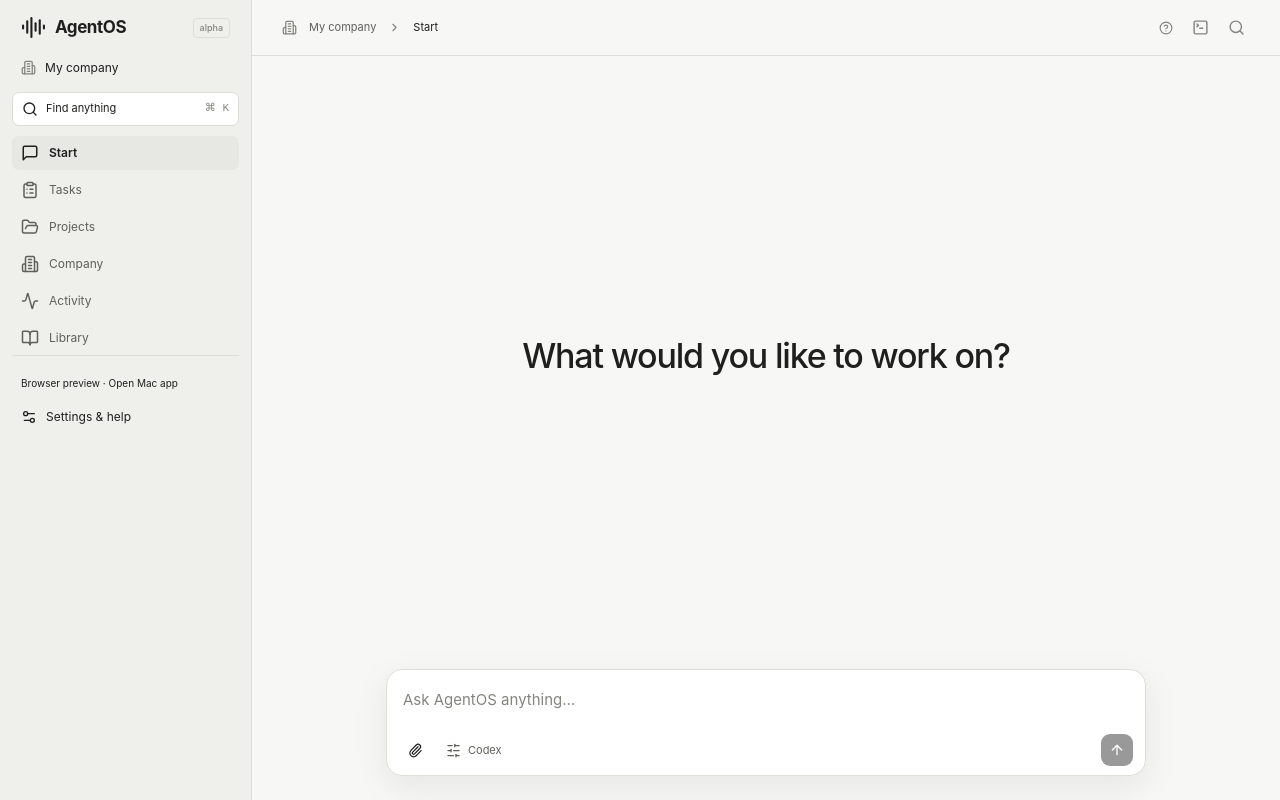
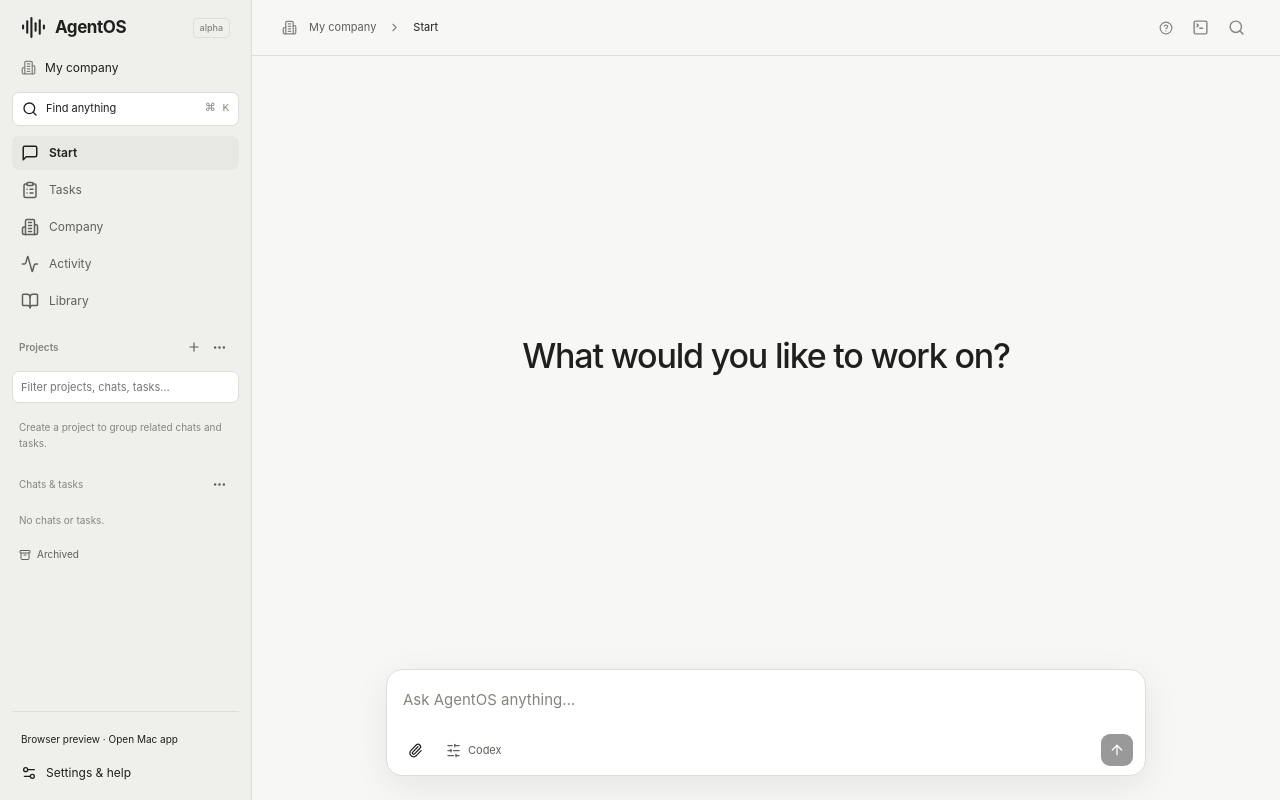
Before and after one commit to mohammeddal/agentos, a React (Vite) app in the folder apps/desktop/: page / in a window 1280 px wide. Built offline with nearby package versions, Linux system fonts and the light colour scheme.

Commit message:
feat: make project directory persistent

```diff
--- a/apps/desktop/src/app/CompanyWorkspace.tsx
+++ b/apps/desktop/src/app/CompanyWorkspace.tsx
@@ -394,8 +394,6 @@
   const primary =
     office || view === "agents"
       ? { type: "agent" as const, label: "New agent" }
-      : view === "projects"
-        ? { type: "project" as const, label: "New project" }
       : view === "tasks"
         ? { type: "task" as const, label: "New task" }
         : view === "domains"
@@ -438,7 +436,9 @@
             <span>
               {route.chatId
                 ? "Chat"
-                : office?.name || destinations.find((d) => d.view === group)?.label}
+                : office?.name ||
+                  destinations.find((d) => d.view === group)?.label ||
+                  viewLabels[view]}
             </span>
           </div>
           <div className="co-top-actions">
@@ -479,7 +479,7 @@
               This office is no longer available. Choose an office below.
             </p>
           )}
-          {(office || view !== "start") && (
+          {(office || (view !== "start" && view !== "projects")) && (
             <section className="co-page-heading">
               <div>
                 {office && (
@@ -562,7 +562,7 @@
               ))}
             </nav>
           )}
-          {(office || view !== "start") && (
+          {(office || (view !== "start" && view !== "projects")) && (
             <div className="co-section-toolbar">
               {(office || ["tasks", "projects"].includes(view) || group === "map") && (
                 <div className="co-section-title">
@@ -625,7 +625,6 @@
           ) : !office && view === "projects" ? (
             <CompanyProjects
               company={company}
-              query={query}
               selectedId={selectedProject}
               select={setSelectedProject}
               edit={(project) => setDialog({ type: "project", project })}
--- a/apps/desktop/src/app/WorkspaceDirectory.tsx
+++ b/apps/desktop/src/app/WorkspaceDirectory.tsx
@@ -7,6 +7,7 @@
   FolderOpen,
   MessageSquare,
   MoreHorizontal,
+  Plus,
 } from "lucide-react";
 import type { Company } from "../features/company/company-model";
 import {
@@ -132,14 +133,20 @@
   const [limit, setLimit] = useState(20);
   const active = directoryEntries(activeCompany(company));
   const all = directoryEntries(company);
+  const newest = (a: DirectoryEntry, b: DirectoryEntry) =>
+    new Date(b.createdAt).getTime() - new Date(a.createdAt).getTime();
   const matches = (e: DirectoryEntry) => e.title.toLowerCase().includes(query.toLowerCase());
-  const projects = active.filter(
+  const projects = active
+    .filter(
       (e) =>
         e.kind === "project" &&
         (matches(e) || active.some((c) => c.projectId === e.id && matches(c))),
-  );
-  const entries = active.filter((e) => e.kind !== "project" && !e.projectId && matches(e));
-  const hidden = all.filter((e) => e.lifecycle === mode && matches(e));
+    )
+    .sort(newest);
+  const entries = active
+    .filter((e) => e.kind !== "project" && !e.projectId && matches(e))
+    .sort(newest);
+  const hidden = all.filter((e) => e.lifecycle === mode && matches(e)).sort(newest);
   function switchMode(next: Lifecycle) {
     setMode(next);
     setLimit(20);
@@ -203,9 +210,18 @@
   return (
     <section className="co-directory" aria-label="Projects, chats and tasks">
       <header>
-        <span>
-          {mode === "active" ? "Workspace directory" : mode === "archived" ? "Archived" : "Removed"}
-        </span>
+        <span>{mode === "active" ? "Projects" : mode === "archived" ? "Archived" : "Removed"}</span>
+        <div className="co-dir-header-actions">
+          {mode === "active" && (
+            <button
+              className="co-dir-new-project"
+              aria-label="New project"
+              title="New project"
+              onClick={() => createEntry("project")}
+            >
+              <Plus size={14} />
+            </button>
+          )}
           <Actions label="Directory">
             <button onClick={() => createEntry("project")}>New project</button>
             <button onClick={() => createEntry("chat")}>New chat</button>
@@ -215,11 +231,12 @@
             <button onClick={() => switchMode("archived")}>Archived items</button>
             <button onClick={() => switchMode("removed")}>Removed items</button>
           </Actions>
+        </div>
       </header>
       <input
         className="co-dir-search"
         aria-label="Filter directory"
-        placeholder="Find a chat, task, project…"
+        placeholder="Filter projects, chats, tasks…"
         value={query}
         onChange={(e) => {
           setQuery(e.target.value);
@@ -246,14 +263,11 @@
         </>
       ) : (
         <>
-          <div className="co-dir-section-title">
-            <span>Projects</span>
-          </div>
           {projects.map((project) => {
             const open = !collapsed.includes(project.id) || !!query;
-            const children = active.filter(
-              (e) => e.projectId === project.id && (matches(e) || matches(project)),
-            );
+            const children = active
+              .filter((e) => e.projectId === project.id && (matches(e) || matches(project)))
+              .sort(newest);
             return (
               <div className="co-dir-project" key={project.id}>
                 <div className="co-dir-row">
@@ -285,12 +299,10 @@
                   <div className="co-dir-children">
                     {children.slice(0, limit).map(row)}
                     {!children.length && (
-                      <button
-                        className="co-dir-empty"
-                        onClick={() => createEntry("chat", project.id)}
-                      >
-                        + Start a chat
-                      </button>
+                      <div className="co-dir-empty-actions">
+                        <button onClick={() => createEntry("chat", project.id)}>+ Chat</button>
+                        <button onClick={() => createEntry("task", project.id)}>+ Task</button>
+                      </div>
                     )}
                     {children.length > limit && (
                       <button className="co-dir-back" onClick={() => setLimit(limit + 20)}>
@@ -303,7 +315,11 @@
             );
           })}
           {!projects.length && (
-            <p className="co-dir-note">{query ? "No matching projects." : "No projects."}</p>
+            <p className="co-dir-note">
+              {query
+                ? "No matching projects."
+                : "Create a project to group related chats and tasks."}
+            </p>
           )}
           <div className="co-dir-section-title">
             <span>Chats & tasks</span>
--- a/apps/desktop/src/app/WorkspaceNavigation.tsx
+++ b/apps/desktop/src/app/WorkspaceNavigation.tsx
@@ -5,7 +5,6 @@
   Building2,
   CircleHelp,
   ClipboardList,
-  FolderOpen,
   MessageSquare,
   Moon,
   Search,
@@ -18,7 +17,6 @@
 const icons = {
   start: MessageSquare,
   tasks: ClipboardList,
-  projects: FolderOpen,
   map: Building2,
   activity: Activity,
   memory: BookOpen,
@@ -98,7 +96,7 @@
           );
         })}
       </nav>
-      {primaryView(view) !== "start" && <WorkspaceDirectory {...directory} />}
+      <WorkspaceDirectory {...directory} />
       <div className="co-sidebar-bottom">
         {(pending > 0 || active > 0 || !live.native) && (
           <button
--- a/apps/desktop/src/app/navigation.ts
+++ b/apps/desktop/src/app/navigation.ts
@@ -21,7 +21,6 @@
 export const destinations = [
   { view: "start", label: "Start", description: "Write a prompt or continue a chat" },
   { view: "tasks", label: "Tasks", description: "Plans, workflows, and task details" },
-  { view: "projects", label: "Projects", description: "Project teams, tasks, and directories" },
   { view: "map", label: "Company", description: "Offices, agents, and domains" },
   { view: "activity", label: "Activity", description: "Status, approvals, and rehearsals" },
   { view: "memory", label: "Library", description: "Memory and local capabilities" },
@@ -106,12 +105,16 @@
       detail: d.description,
       route: { view: d.view },
     })),
-    ...(["agents", "domains", "offices", "engines"] as const).map((view) => ({
+    ...(["projects", "agents", "domains", "offices", "engines"] as const).map((view) => ({
       id: `page:${view}`,
       kind: "page" as const,
       title: viewLabels[view],
       detail:
-        view === "engines" ? "Library · MCPs, skills, agents, connectors" : "Company directory",
+        view === "engines"
+          ? "Library · MCPs, skills, agents, connectors"
+          : view === "projects"
+            ? "Project details and directories"
+            : "Company directory",
       route: { view },
     })),
   ];
--- a/apps/desktop/src/app/workspace-directory.css
+++ b/apps/desktop/src/app/workspace-directory.css
@@ -15,6 +15,11 @@
 }
 .co-directory header {
   font-weight: 600;
+}
+.co-dir-header-actions {
+  display: flex;
+  align-items: center;
+  gap: 1px;
 }
 .co-dir-section-title {
   margin-top: 16px;
@@ -76,6 +81,7 @@
   opacity: 0.8;
 }
 .co-dir-more,
+.co-dir-new-project,
 .co-dir-chevron,
 .co-dir-section-title > button {
   display: flex;
@@ -84,7 +90,8 @@
   justify-content: center;
   border-radius: 5px;
 }
-.co-dir-more:hover {
+.co-dir-more:hover,
+.co-dir-new-project:hover {
   background: var(--co-hover);
 }
 .co-dir-actions {
@@ -136,14 +143,28 @@
   line-height: 1.6;
   padding: 0 7px;
 }
-.co-directory .co-dir-back,
-.co-dir-empty {
+.co-directory .co-dir-back {
   display: flex;
   gap: 6px;
   align-items: center;
   text-align: left;
   font-size: 10px;
   padding: 9px 7px;
+}
+.co-dir-empty-actions {
+  display: flex;
+  gap: 2px;
+  padding: 2px 1px 5px;
+}
+.co-dir-empty-actions button {
+  padding: 5px 7px;
+  border-radius: 5px;
+  font-size: 10px;
+  color: var(--co-muted);
+}
+.co-dir-empty-actions button:hover {
+  background: var(--co-hover);
+  color: var(--co-text);
 }
 .co-directory button:focus-visible {
   outline: 2px solid var(--co-accent);
--- a/apps/desktop/src/features/projects/CompanyProjects.tsx
+++ b/apps/desktop/src/features/projects/CompanyProjects.tsx
@@ -34,7 +34,6 @@
 type Scope = { projectId?: string; domain?: string; agentId?: string; shared?: boolean };
 export function CompanyProjects({
   company,
-  query,
   selectedId,
   select,
   edit,
@@ -43,7 +42,6 @@
   inspectAgent,
 }: {
   company: Company;
-  query: string;
   selectedId: string;
   select: (id: string) => void;
   edit: (project: CompanyProject) => void;
@@ -53,19 +51,10 @@
 }) {
   const [scope, setScope] = useState<Scope>({});
   const projects = company.projects || [];
-  const filtered = projects.filter((p) =>
-    [
-      p.name,
-      p.brief,
-      ...projectDomainNames(company, p),
-      ...projectDirectoryTeam(company, p).flatMap((a) => [a.name, a.office.name]),
-      ...(company.tasks || []).filter((t) => t.projectId === p.id).map((t) => t.title),
-    ]
-      .join(" ")
-      .toLowerCase()
-      .includes(query.toLowerCase()),
-  );
-  const project = filtered.find((p) => p.id === selectedId) || filtered[0];
+  const project = projects.find((p) => p.id === selectedId) || projects[0];
+  useEffect(() => {
+    if (!selectedId && project) select(project.id);
+  }, [project?.id, selectedId]);
   // Searching may choose a different visible project; never carry another project's scope over.
   const scopeAvailable =
     project &&
@@ -75,7 +64,7 @@
         (a) => a.id === scope.agentId && a.office.domain === scope.domain,
       ));
   const activeScope = project?.id === scope.projectId && scopeAvailable ? scope : {};
-  if (!projects.length)
+  if (!project)
     return (
       <section className="co-tasks-empty">
         <span>
@@ -88,40 +77,29 @@
     <section className="co-project-explorer" aria-label="Company project explorer">
       <aside className="co-project-tree">
         <header>
-          <span>PROJECT EXPLORER</span>
+          <span>PROJECT WORKSPACE</span>
         </header>
-        <div className="co-project-company">
-          <Folder size={14} />
-          {company.name}
-        </div>
-        {filtered.map((p) => (
-          <div key={p.id} className="co-project-branch">
         <button
           className="co-project-node"
-              aria-pressed={p.id === project?.id && !activeScope.domain && !activeScope.shared}
-              onClick={() => {
-                select(p.id);
-                setScope({});
-              }}
+          aria-pressed={!activeScope.domain && !activeScope.shared}
+          onClick={() => setScope({})}
         >
           <FolderOpen size={15} />
-              <strong>{p.name}</strong>
-              <span>{(company.tasks || []).filter((t) => t.projectId === p.id).length}</span>
+          <strong>{project.name}</strong>
+          <span>
+            {(company.tasks || []).filter((task) => task.projectId === project.id).length}
+          </span>
         </button>
-            {p.id === project?.id && (
         <div className="co-project-children">
           <button
             className="co-project-node"
             aria-pressed={!!activeScope.shared}
-                  onClick={() => {
-                    select(p.id);
-                    setScope({ shared: true, projectId: p.id });
-                  }}
+            onClick={() => setScope({ shared: true, projectId: project.id })}
           >
             <Folder size={14} />
             Shared
           </button>
-                {projectDomainNames(company, p).map((domain) => (
+          {projectDomainNames(company, project).map((domain) => (
             <details key={domain} open>
               <summary>
                 <ChevronRight size={12} />
@@ -132,42 +110,29 @@
                 <button
                   className="co-project-node"
                   aria-pressed={activeScope.domain === domain && !activeScope.agentId}
-                        onClick={() => {
-                          select(p.id);
-                          setScope({ domain, projectId: p.id });
-                        }}
+                  onClick={() => setScope({ domain, projectId: project.id })}
                 >
                   <Folder size={13} />
                   Domain workspace
                 </button>
-                      {projectDirectoryTeam(company, p)
-                        .filter((a) => a.office.domain === domain)
-                        .map((a) => (
+                {projectDirectoryTeam(company, project)
+                  .filter((agent) => agent.office.domain === domain)
+                  .map((agent) => (
                     <button
-                            key={a.id}
+                      key={agent.id}
                       className="co-project-node"
-                            aria-pressed={activeScope.agentId === a.id}
-                            onClick={() => {
-                              select(p.id);
-                              setScope({ domain, agentId: a.id, projectId: p.id });
-                            }}
+                      aria-pressed={activeScope.agentId === agent.id}
+                      onClick={() => setScope({ domain, agentId: agent.id, projectId: project.id })}
                     >
                       <Bot size={13} />
-                            <span>{a.name}</span>
+                      <span>{agent.name}</span>
                     </button>
                   ))}
               </div>
             </details>
           ))}
         </div>
-            )}
-          </div>
-        ))}
-        {!filtered.length && (
-          <p className="co-project-tree-empty">No matching projects or teams.</p>
-        )}
       </aside>
-      {project ? (
       <ProjectDetail
         key={project.id}
         company={company}
@@ -178,12 +143,6 @@
         editTask={editTask}
         inspectAgent={inspectAgent}
       />
-      ) : (
-        <div className="co-project-detail">
-          <h3>No matching projects.</h3>
-          <p>Search by project, domain, agent, office, or task name.</p>
-        </div>
-      )}
     </section>
   );
 }
```
Also changed, not shown: 5 other files (tests, documents, lock files or other folders). Lines whose indentation alone changed are shown as unchanged.
